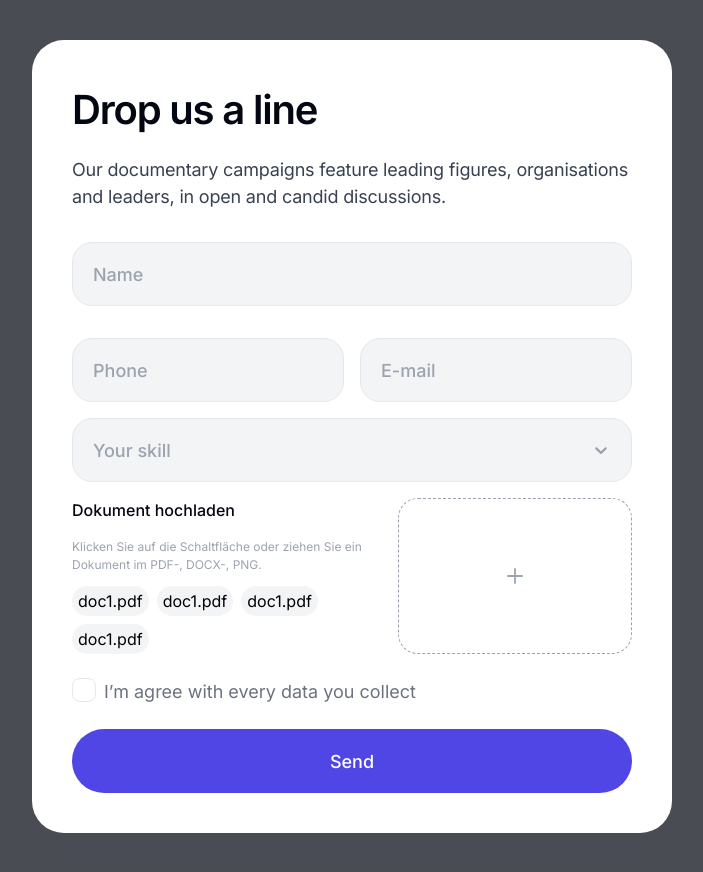
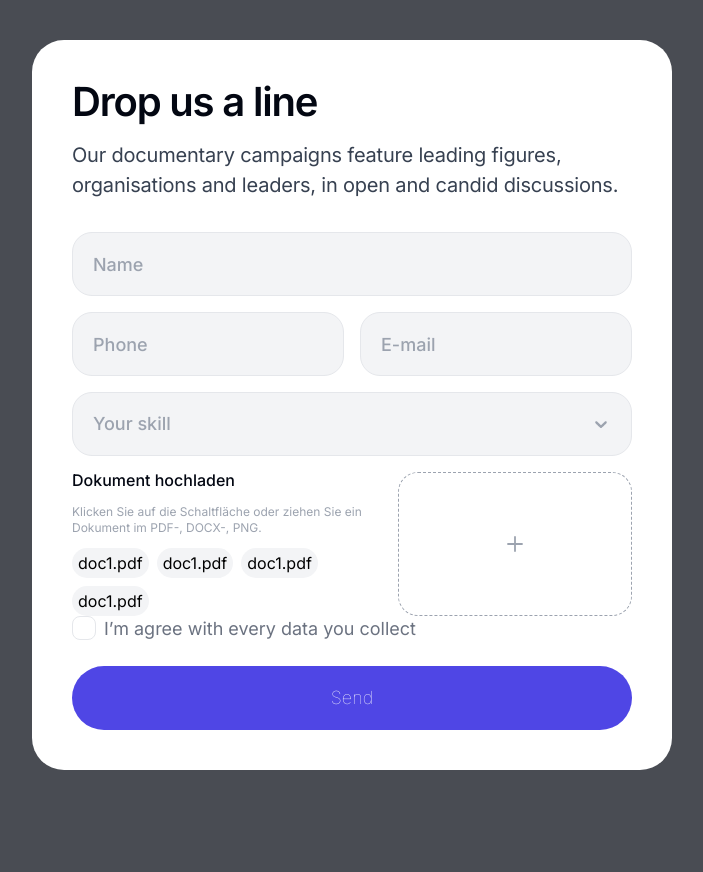
Before and after one commit to OddyHater/einzelwerk-test, a Next.js app: page / in a window 1280 px wide. Shown: the whole page, without its empty margins (288-991 px from the left). After the commit the page ends 810 px from the top, so only its background shows below. Built offline with nearby package versions, Linux system fonts and the light colour scheme.

Commit message:
feat: input component created

```diff
--- a/app/fonts.js
+++ b/app/fonts.js
@@ -1,3 +1,3 @@
 import { Inter } from 'next/font/google';
 
-export const inter = Inter({ subsets: ['latin'] });
+export const inter = Inter({ subsets: ['latin'], variable: true });
--- /dev/null
+++ b/src/InputElement.jsx
@@ -0,0 +1,46 @@
+import React from 'react';
+import { cx, cva } from 'class-variance-authority';
+
+const inputClassName = cx(
+  "h-64px w-full",
+  "px-20px",
+  "bg-gray-100",
+  "rounded-20px border border-ui-gray-200",
+  "font-medium text-lg leading-lg text-ui-gray-950",
+  "focus:outline-none"
+);
+
+const errorClassName = cva(
+  [
+    'relative box-border',
+    'max-h-0',
+    'text-base leading-base text-ui-red-1',
+    'transition-all'
+  ],
+  {
+    variants: {
+      errors: {
+        true: 'pt-4px max-h-24px opacity-100',
+        false: 'opacity-0'
+      }
+    }
+  }
+);
+
+const InputElement = ({ className, type, name, id, placeholder, register, validateOptions, errors }) => {
+  return (
+    <div className={className}>
+      <input
+        type={type}
+        name={name}
+        id={id}
+        placeholder={placeholder}
+        className={`${inputClassName}`}
+        {...register(name, validateOptions)}
+      />
+      <div className={errorClassName({ errors: Boolean(errors?.name?.message) })}>{errors?.name?.message}</div>
+    </div>
+  );
+};
+
+export default InputElement;
--- a/src/components/Document.jsx
+++ b/src/components/Document.jsx
@@ -2,7 +2,7 @@ import React from 'react';
 import { cx } from 'class-variance-authority';
 
 const wrapperClassName = cx(
-  'flex gap-16px mb-24px'
+  'flex gap-16px mt-16px'
 );
 
 const textContainerClassName = cx(
@@ -11,12 +11,12 @@ const textContainerClassName = cx(
 
 const titleClassName = cx(
   'mb-16px',
-  'text-ui-gray-950 text-16px font-medium'
+  'font-medium text-base leading-xs text-ui-gray-950'
 );
 
 const subtitleClassName = cx(
   'mb-12px',
-  'text-ui-gray-400 text-12px'
+  'text-ui-gray-400 text-xs leading-xs'
 );
 
 const listClassName = cx(
--- a/src/components/Form.jsx
+++ b/src/components/Form.jsx
@@ -2,12 +2,13 @@
 
 import React from "react";
 import Select from "react-select";
-import { cx } from "class-variance-authority";
+import { cva, cx } from "class-variance-authority";
 import clsx from "clsx";
 import { useForm, Controller } from "react-hook-form";
 
 import TitleContainer from "./TitleContainer";
 import Document from "./Document";
+import InputElement from "@/InputElement";
 
 const formWrapperClassName = cx(
   "flex-1",
@@ -21,31 +22,35 @@ const formWrapperClassName = cx(
 );
 
 const inputsContainerClassName = cx(
-  "grid grid-cols-2 gap-16px mb-16px"
+  "grid grid-cols-2 gap-16px"
 );
 
 const submitButtonClassName = cx(
   "flex justify-center items-center",
-  "h-64px",
+  "h-64px mt-24px",
 
-  "font-medium text-18px text-white",
+  "font-thin text-lg leading-lg text-white",
 
   "bg-ui-blue-600 hover:bg-ui-blue-500",
   "rounded-10000px"
 );
 
+const inputContainerClassName = cx(
+  ''
+)
+
 const inputClassName = cx(
-  "h-64px",
+  "h-64px w-full",
   "px-20px",
   "bg-gray-100",
   "rounded-20px border border-ui-gray-200",
-  "text-18px font-medium text-ui-gray-950",
+  "font-medium text-lg leading-lg text-ui-gray-950",
   "focus:outline-none"
 );
 
 const checkboxContainer = cx(
-  "flex gap-16px items-center mt-auto mb-24px",
-  "text-18px text-ui-gray-500 leading-26px"
+  "flex gap-16px items-center mt-auto",
+  "text-lg leading-lg text-ui-gray-500"
 );
 
 const selectClassName = cx(
@@ -56,6 +61,31 @@ const selectClassName = cx(
   "text-18px font-medium",
   "justify-between"
 );
+
+const errorClassName = cva(
+  [
+    'relative box-border',
+    'max-h-0',
+    'text-base leading-base text-ui-red-1',
+    'transition-all'
+  ],
+  {
+    variants: {
+      errors: {
+        true: 'pt-4px max-h-24px opacity-100',
+        false: 'opacity-0'
+      }
+    }
+  }
+);
+
+const nameValidation = {
+  required: 'Поле обязательно к заполнению',
+  minLength: {
+    value: 2,
+    message: 'Минимум 2 символа'
+  }
+};
 
 const options = [
   { value: "junior", label: "Junior" },
@@ -95,23 +125,17 @@ const Form = () => {
         <div className={inputsContainerClassName}>
           {/* Вынести инпуты в компоненты */}
           {/* Перенести стили в переменную */}
-          <input
-            type="text"
-            name="name"
-            id="name"
-            placeholder="Name"
-            className={`${inputClassName} col-span-full`}
-            {...register("name", {
-              required: 'Поле обязательно к заполнению',
-              minLength: {
-                value: 2,
-                message: 'Минимум 2 символа'
-              }
-            })}
+
+          <InputElement
+            className={'col-span-full'}
+            type={'text'}
+            name={'name'}
+            id={'name'}
+            placeholder={'Name'}
+            register={register}
+            validateOptions={nameValidation}
+            errors={errors}
           />
-          <div>
-            {errors?.name && <>{errors?.name?.message || '123'}</>}
-          </div>
 
           <input
             type="text"
@@ -139,8 +163,8 @@ const Form = () => {
             className={`${selectClassName} col-span-full`}
             classNames={{
               control: () =>
-              "flex-1 text-ui-gray-400 px-20px hover:cursor-pointer",
-              menu: () => "mt-8px bg-ui-gray-100 rounded-20px font-arboria",
+              "flex-1 text-ui-gray-400 px-20px hover:cursor-pointer text-lg leading-lg",
+              menu: () => "mt-8px bg-ui-gray-100 rounded-20px font-arboria text-lg leading-lg",
               option: ({ isFocused, isSelected }) =>
               clsx(
                 isSelected && "text-ui-gray-950",
@@ -174,7 +198,7 @@ const Form = () => {
                 />
               </svg>
             </div>
-            <div className="select-none">I’m agree with every data you collect</div>
+            <div>I’m agree with every data you collect</div>
           </label>
         </div>
 
@@ -182,7 +206,6 @@ const Form = () => {
           Send
         </button>
       </form>
-
     </div>
   );
 };
--- a/src/components/TitleContainer.jsx
+++ b/src/components/TitleContainer.jsx
@@ -6,11 +6,11 @@ const containerClassName = cx(
 )
 
 const titleClassName = cx(
-  'font-semibold text-40px -tracking-1.2px text-ui-gray-950'
+  'font-semibold text-4xl leading-4xl -tracking-1.2px text-ui-gray-950'
 );
 
 const subtitleClassName = cx(
-  'text-18px -tracking-0.2px text-ui-gray-700'
+  'text-xl leading-xl -tracking-0.2px text-ui-gray-700'
 );
 
 const TitleContainer = ({ title, subtitle }) => {
--- a/tailwind.config.js
+++ b/tailwind.config.js
@@ -6,10 +6,13 @@ module.exports = {
   theme: {
     extend: {
       fontFamily: {
-        arboria: ['"Arboria-medium"']
+        arboria: ['"Arboria-medium"'],
       },
       maxWidth: {
         '640px': '640px',
+      },
+      maxHeight: {
+        '24px': '24px',
       },
       width: {
         '24px': '24px',
@@ -20,6 +23,7 @@ module.exports = {
       },
       padding: {
         '3px': '3px',
+        '4px': '4px',
         '6px': '6px',
         '18px': '18px',
         '20px': '20px',
@@ -27,6 +31,7 @@ module.exports = {
         '40px': '40px',
       },
       margin: {
+        '4px': '4px',
         '8px': '8px',
         '12px': '12px',
         '16px': '16px',
@@ -65,21 +70,35 @@ module.exports = {
         '10000px': '10000px',
       },
       fontSize: {
-        '40px': '40px',
-        '20px': '20px',
-        '18px': '18px',
-        '16px': '16px',
-        '12px': '12px',
+        '7xl': '90px',
+        '6xl': '64px',
+        '5xl': '48px',
+        '4xl': '40px',
+        '3xl': '32px',
+        '2xl': '24px',
+        'xl': '20px',
+        'lg': '18px',
+        'base': '16px',
+        'sm': '14px',
+        'xs': '12px',
+      },
+      lineHeight: {
+        '7xl': '96px',
+        '6xl': '72px',
+        '5xl': '56px',
+        '4xl': '44px',
+        '3xl': '40px',
+        '2xl': '32px',
+        'xl': '30px',
+        'lg': '26px',
+        'base': '24px',
+        'sm': '20px',
+        'xs': '16px',
       },
       letterSpacing: {
         '-1.2px': '-1.2px',
         '-0.2px': '-0.2px'
       },
-      lineHeigh: {
-        '1.1': '1.1',
-        '1.5': '1.5',
-        '26px': '26px'
-      }
     },
   },
   plugins: [],
```
